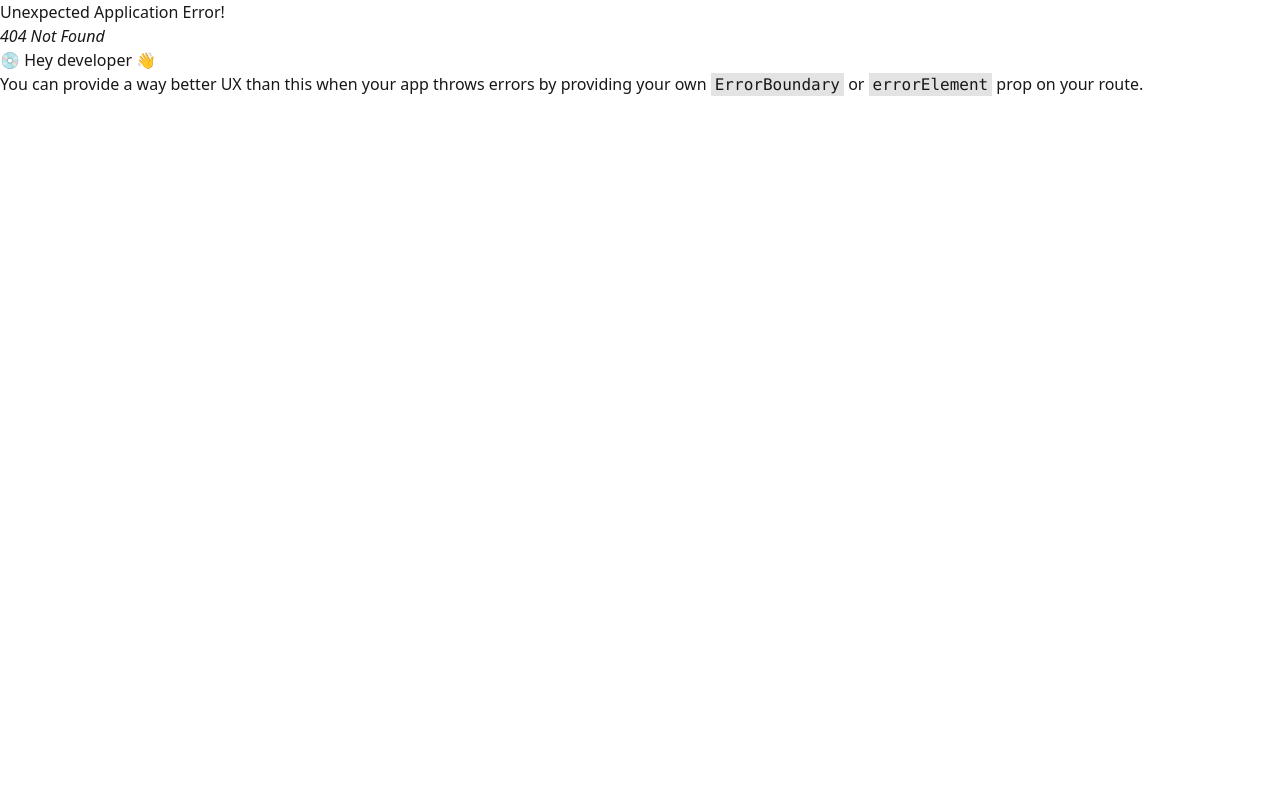
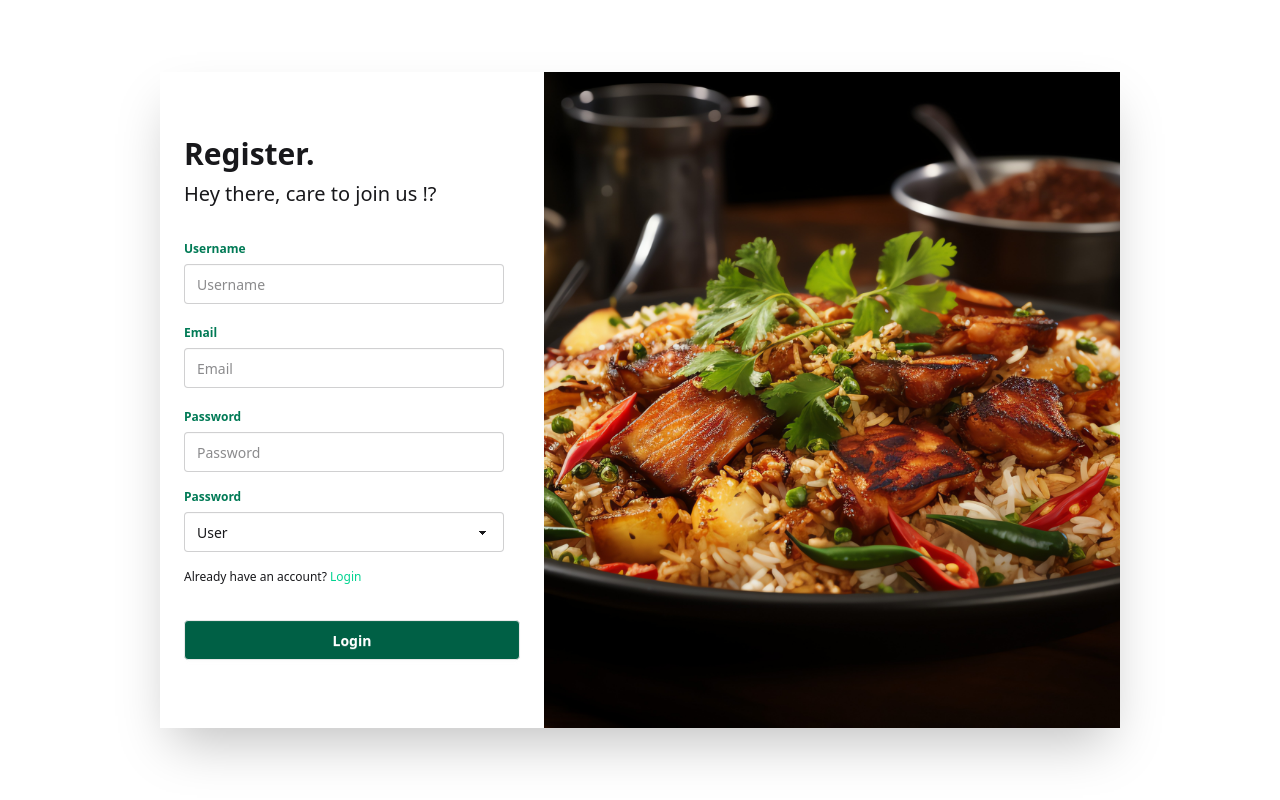
Before and after one commit to Myself-Ashish-Sarker/Food., a React (Vite) app in the folder client/: page /register in a window 1280 px wide. Before the commit this address had no page. Built offline with nearby package versions, Linux system fonts and the light colour scheme.

Commit message:
'Register' page completely ready

```diff
--- /dev/null
+++ b/client/src/pages/Register.jsx
@@ -0,0 +1,85 @@
+import { Link } from "react-router";
+import heroImg from "../assets/hero2.jpg";
+
+const Register = () => {
+
+    const handleregister = e => {
+        e.preventDefault();
+
+        const form = e.target;
+
+        const name = form.name.value;
+        const email = form.email.value;
+        const password = form.password.value;
+        const role = form.role.value;
+
+        const formInfo = {name, email, password, role};
+        console.log(formInfo);
+    }
+
+    return (
+        <div className="flex justify-center items-center h-screen">
+            <div className="flex shadow-2xl">
+
+                {/* Card */}
+                <div className="card bg-base-100 w-400 max-w-sm shrink-0 rounded-none py-10">
+                    <div className="card-body">
+                        <h1 className="text-3xl font-bold">Register.</h1>
+                        <h1 className="text-xl pb-5">Hey there, care to join us !?</h1>
+
+                        <form onSubmit={handleregister}>
+                            <fieldset className="fieldset">
+
+                                <label className="label text-emerald-700 font-semibold">Username</label>
+                                <input name="name" type="text" className="input pb" placeholder="Username" />
+
+                                <div className="mb-2"></div>
+
+                                <label className="label text-emerald-700 font-semibold">Email</label>
+                                <input name="email" type="email" className="input" placeholder="Email" />
+
+                                <div className="mb-2"></div>
+
+                                <label className="label text-emerald-700 font-semibold">Password</label>
+                                <input name="password" type="password" className="input" placeholder="Password" />
+
+                                <div className="mb-1"></div>
+
+                                <label className="label text-emerald-700 font-semibold">Password</label>
+                                <select name="role" defaultValue="Pick a browser" className="select">
+                                    <option value="" disabled={true}>Your Role</option>
+                                    <option value="user">User</option>
+                                    <option value="delivery">Delivery Man</option>
+                                    <option disabled>Admin</option>
+                                </select>
+
+                                <div className="mb-1"></div>
+
+                                <div>
+                                    <p>Already have an account? <Link className="link link-success link-hover">Login</Link></p>
+                                </div>
+
+                                <button className="btn bg-emerald-800 text-white mt-7">
+                                    Login
+                                </button>
+                            </fieldset>
+                        </form>
+                    </div>
+                </div>
+
+                {/* Image */}
+                <div className="hidden lg:block w-xl">
+                    <img
+                        src={heroImg}
+                        alt=""
+                        className="h-full w-full object-cover"
+                    />
+                </div>
+
+            </div>
+        </div>
+
+    );
+};
+
+export default Register;
--- a/client/src/shared/Navbar.jsx
+++ b/client/src/shared/Navbar.jsx
@@ -33,7 +33,9 @@ const Navbar = () => {
                             <Link>Home</Link>
                             <Link>Menu</Link>
                             <Link>Contact</Link>
-                            <button className="btn bg-orange-400 text-white">Join us</button>
+                            <button className="btn bg-orange-400 text-white">
+                                <Link to={"/register"}>Join us</Link>
+                            </button>
                         </div>
                     </div>
                 </div>
```
Also changed, not shown: client/src/router/router.jsx (+6 -1 lines).
